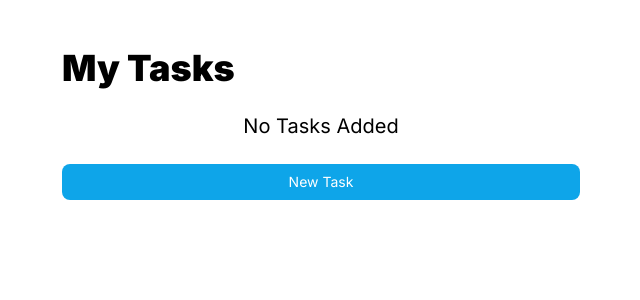
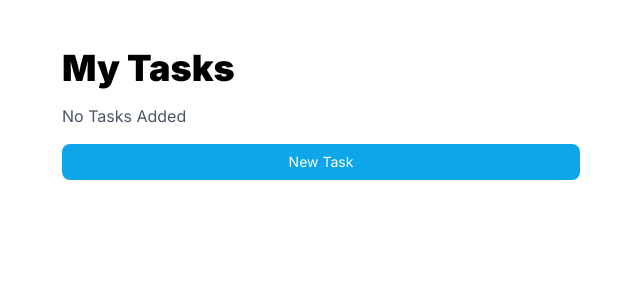
Before and after one commit to itexpert120/next-todo-list, a Next.js app: page / in a window 1280 px wide. Shown: the top 300 px of the page, without its empty margins (319-959 px from the left). Built offline with nearby package versions, Linux system fonts and the light colour scheme.

Commit message:
Final Changes * Add Timestamps * Fix Minor Stuff

```diff
--- a/src/app/page.tsx
+++ b/src/app/page.tsx
@@ -1,6 +1,7 @@
 "use client";
 
 import React, { useEffect, useState } from "react";
+import Image from "next/image";
 import { v4 as uuid } from "uuid";
 import { Article, Modal, CompletedTasks } from "../components/index";
 
@@ -45,7 +46,7 @@ function TasksList({
   onDelete: (index: number) => void;
 }) {
   if (tasks.length === 0) {
-    return <p className="py-2 text-center text-xl">No Tasks Added</p>;
+    return <p className="mb-2 text-gray-600 text-md">No Tasks Added</p>;
   }
 
   return (
@@ -56,6 +57,7 @@ function TasksList({
           title={t.title}
           body={t.summary}
           onDelete={() => onDelete(i)}
+          timeAdded={t.timeAdded}
         />
       ))}
     </div>
@@ -72,12 +74,28 @@ export default function Home() {
   const { completedTasks, clearCompleted, setCompletedTasks } =
     useCompletedTasks([]);
 
+  function getTime() {
+    const today = new Date();
+    const date =
+      today.getDate() +
+      "/" +
+      (today.getMonth() + 1) +
+      "/" +
+      today.getFullYear();
+    const time = today.getHours() + ":" + today.getMinutes();
+    const dateTime = time + " " + date;
+
+    return dateTime;
+  }
+
   function handleSubmit(e: React.FormEvent<HTMLFormElement>) {
     e.preventDefault();
     const newTask: Task = {
       id: uuid(),
       title: title,
       summary: summary,
+      timeAdded: getTime(),
+      timeCompleted: "",
     };
     addTask(newTask);
 
@@ -88,6 +106,8 @@ export default function Home() {
   }
 
   function deleteTask(index: number) {
+    tasks[index].timeCompleted = getTime();
+
     const updatedTasks = [...tasks];
     updatedTasks.splice(index, 1);
     const newCompletedTasks = [...completedTasks, tasks[index]];
@@ -117,15 +137,13 @@ export default function Home() {
     <>
       <div className="max-w-[550px] mx-auto my-12">
         <div className="m-4">
-          <div className="my-4">
-            <h1 className="text-4xl font-black">My Tasks</h1>
-          </div>
+          <h1 className="mb-4 text-4xl font-black">My Tasks</h1>
 
           <TasksList tasks={tasks} onDelete={deleteTask} />
 
           <button
             type="button"
-            className="text-white text-sm bg-sky-500 hover:bg-sky-600 rounded-lg w-full py-2 my-4"
+            className="text-white text-sm bg-sky-500 hover:bg-sky-600 rounded-lg w-full py-2 my-2"
             onClick={() => setShowModal(true)}
           >
             New Task
--- a/src/components/Article.tsx
+++ b/src/components/Article.tsx
@@ -4,6 +4,7 @@ interface TaskProps {
   title: string;
   body: string;
   onDelete: () => void; // Function to handle delete
+  timeAdded: string;
 }
 
 export function Article(props: TaskProps) {
@@ -12,7 +13,7 @@ export function Article(props: TaskProps) {
   };
   return (
     <>
-      <div className="border rounded-lg p-4">
+      <div className="border rounded-lg p-4 shadow-sm">
         <div className="flex flex-row justify-between">
           <h1 className="font-bold text-lg">{props.title}</h1>
           <button type="button" onClick={handleDelete}>
@@ -24,7 +25,13 @@ export function Article(props: TaskProps) {
             />
           </button>
         </div>
-        <p className="text-black my-1">{props.body}</p>
+        <div className="flex flex-row justify-between items-center mt-2">
+          <p className="my-1">{props.body}</p>
+          <p className="font-bold text-sm my-1">
+            Added:{" "}
+            <span className="font-normal text-gray-500">{props.timeAdded}</span>
+          </p>
+        </div>
       </div>
     </>
   );
--- a/src/components/CompletedTasks.tsx
+++ b/src/components/CompletedTasks.tsx
@@ -11,15 +11,13 @@ export function CompletedTasks(props: CompletedTasksProps) {
   }
 
   return (
-    <div className="my-4 flex flex-col gap-2">
+    <div className="my-2 flex flex-col gap-2 shadow-sm">
       {completedTasks.length !== 0 && (
-        <div className="my-4">
-          <h1 className="text-2xl font-bold">Completed Tasks</h1>
-        </div>
+        <h1 className="mt-4 text-2xl font-bold">Completed Tasks</h1>
       )}
       <button
         type="button"
-        className="text-white text-sm bg-sky-500 hover:bg-sky-600 rounded-lg w-full py-2"
+        className="my-2 text-white text-sm bg-sky-500 hover:bg-sky-600 rounded-lg w-full py-2"
         onClick={clearCompleted}
       >
         Clear Completed
@@ -33,7 +31,17 @@ export function CompletedTasks(props: CompletedTasksProps) {
           <div className="flex flex-row justify-between">
             <h1 className="font-bold text-lg">{task.title}</h1>
           </div>
-          <p className="text-black my-1">{task.summary}</p>
+
+          {/* <p className="text-black my-1">{task.summary}</p> */}
+          <div className="flex flex-row justify-between items-center mt-2">
+            <p className="my-1">{task.summary}</p>
+            <p className="font-bold text-sm my-1">
+              Completed:{" "}
+              <span className="font-normal text-gray-500">
+                {task.timeCompleted}
+              </span>
+            </p>
+          </div>
         </div>
       ))}
     </div>
--- a/tailwind.config.js
+++ b/tailwind.config.js
@@ -1,5 +1,6 @@
 /** @type {import('tailwindcss').Config} */
 module.exports = {
+  darkMode: "class",
   content: [
     "./src/pages/**/*.{js,ts,jsx,tsx,mdx}",
     "./src/components/**/*.{js,ts,jsx,tsx,mdx}",
--- a/types/global.d.ts
+++ b/types/global.d.ts
@@ -2,4 +2,6 @@ interface Task {
     id: string;
     title: string;
     summary: string;
+    timeAdded: string;
+    timeCompleted: string;
 }
```
Also changed, not shown: public/moon-filled.svg (deleted), public/sun-filled.svg (deleted).
